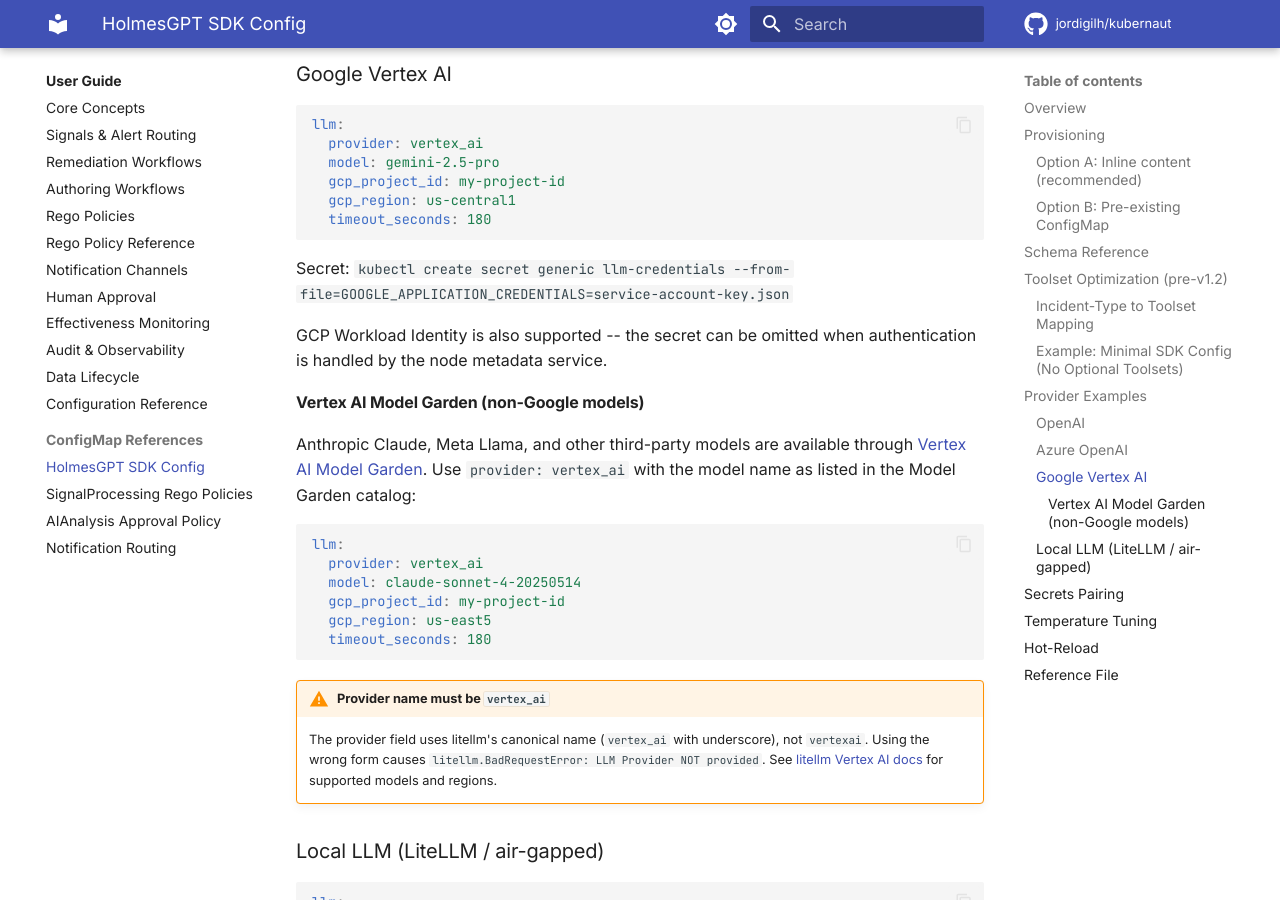
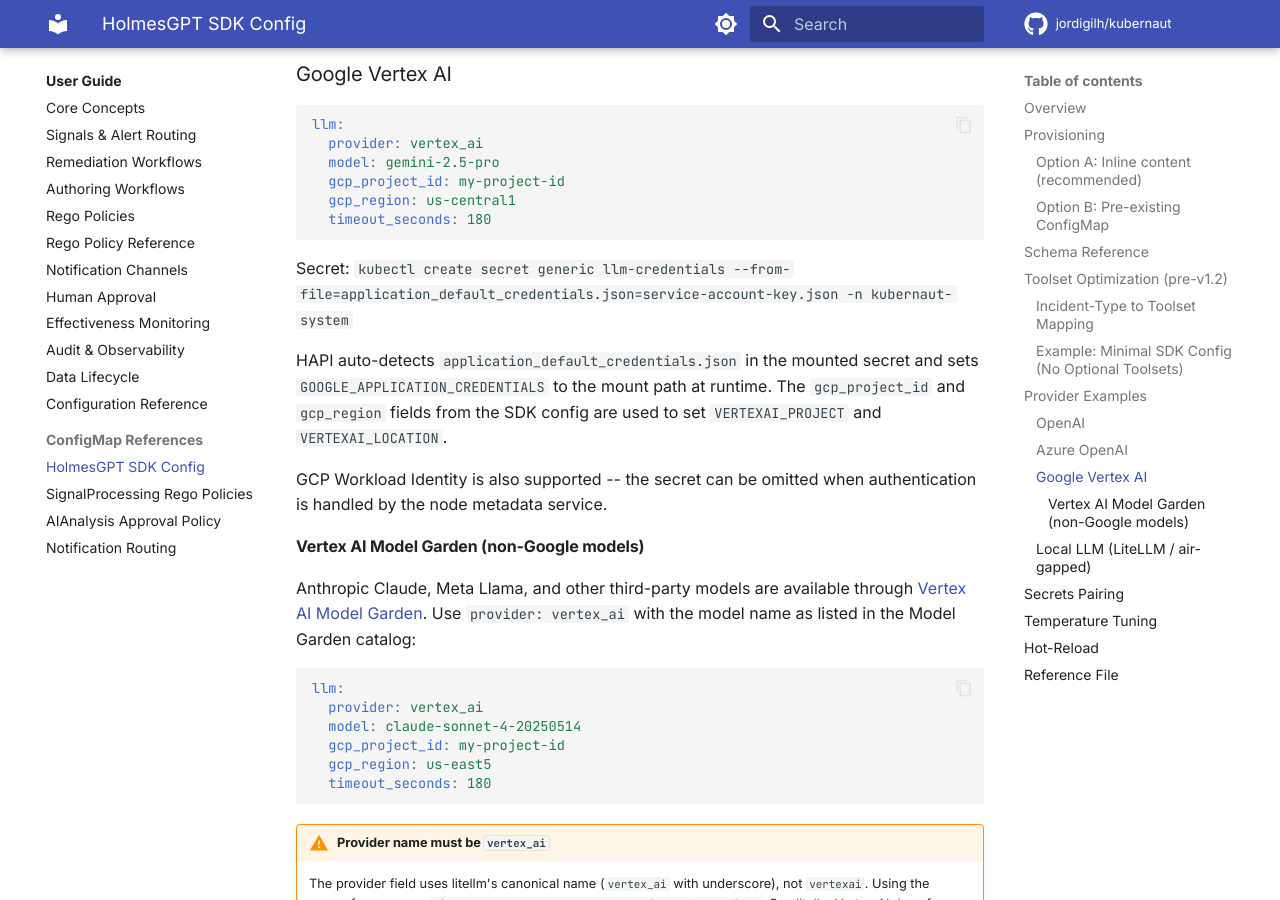
Before and after one commit to jordigilh/kubernaut-docs, an MkDocs documentation site: the page built from docs/user-guide/configmap-holmesgpt.md, in a window 1280 px wide and 900 px high, scrolled down 3455 px. Built offline with MkDocs 1.6.1 and Material for MkDocs 9.7.7, drawn with Linux system fonts in a browser that asks for light colours; comment, search, counter and statistics services are not loaded; the version menu is left out.

Commit message:
fix: correct Vertex AI credential key name and SDK config requirements (#31)
The Vertex AI secret instructions used the wrong key name
(GOOGLE_APPLICATION_CREDENTIALS) which causes LiteLLM to receive raw
JSON content where it expects a file path. The correct key is
application_default_credentials.json, which HAPI's _inject_runtime_env()
auto-detects at runtime.

Also fixes:
- Misleading "chart sets GOOGLE_APPLICATION_CREDENTIALS" description
- camelCase field names (gcpProjectId) in HAPI API reference
- Missing note that Vertex AI requires sdkConfigContent (not quickstart)

Closes #31

Made-with: Cursor

````diff
--- a/docs/user-guide/configmap-holmesgpt.md
+++ b/docs/user-guide/configmap-holmesgpt.md
@@ -136,7 +136,9 @@ llm:
   timeout_seconds: 180
 ```
 
-Secret: `kubectl create secret generic llm-credentials --from-file=GOOGLE_APPLICATION_CREDENTIALS=service-account-key.json`
+Secret: `kubectl create secret generic llm-credentials --from-file=application_default_credentials.json=service-account-key.json -n kubernaut-system`
+
+HAPI auto-detects `application_default_credentials.json` in the mounted secret and sets `GOOGLE_APPLICATION_CREDENTIALS` to the mount path at runtime. The `gcp_project_id` and `gcp_region` fields from the SDK config are used to set `VERTEXAI_PROJECT` and `VERTEXAI_LOCATION`.
 
 GCP Workload Identity is also supported -- the secret can be omitted when authentication is handled by the node metadata service.
 
````
Also changed, not shown: docs/api-reference/holmesgpt-api.md (+1 -1 lines), docs/getting-started/installation.md (+6 -3 lines).
